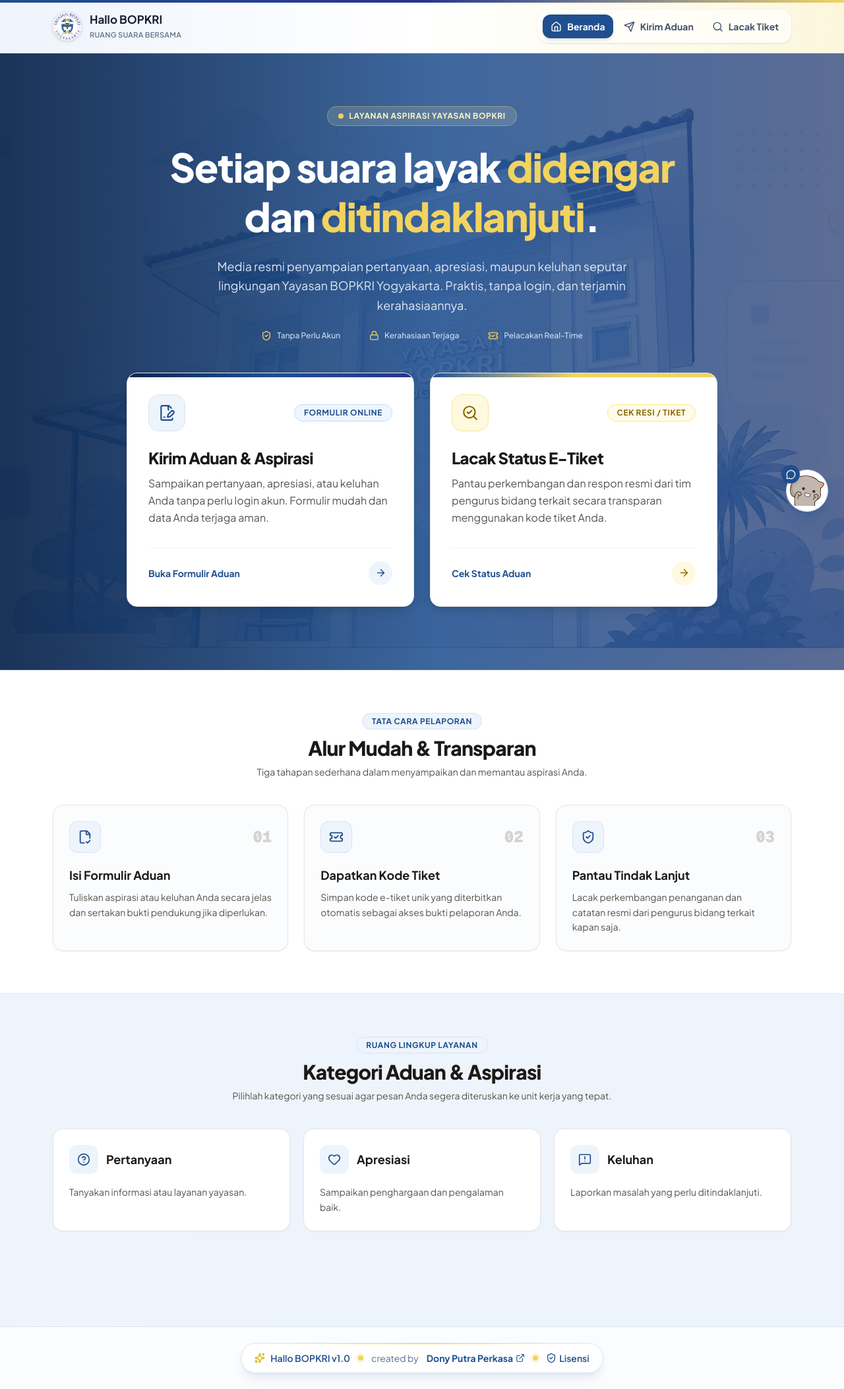
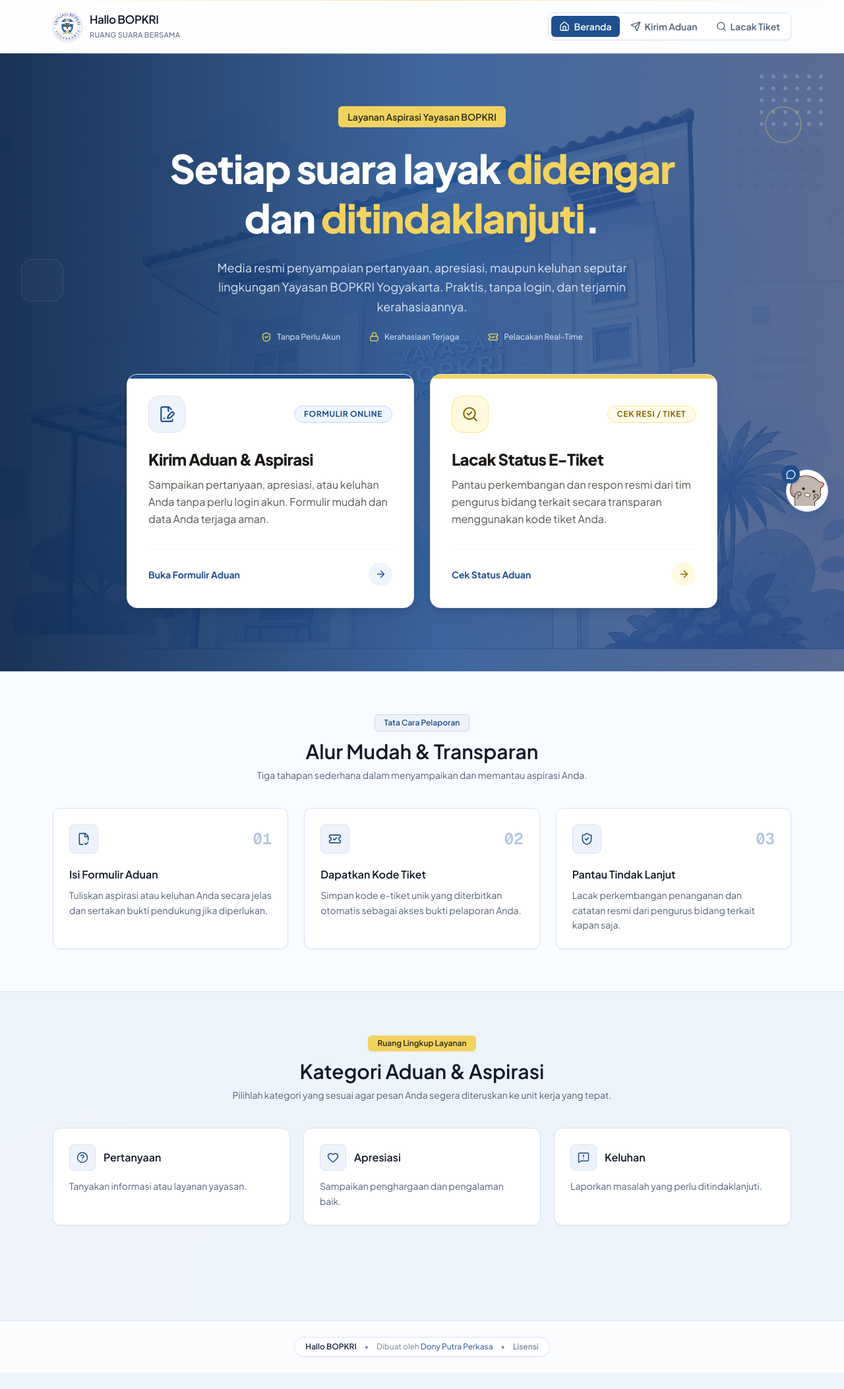
Before and after one commit to donyputraperkasa/hallo-bopkri-fe, a Next.js app: page / in a window 1280 px wide. Shown: the whole page at 66% size. After the commit the page ends 2081 px from the top, so only its background shows below. Built offline with nearby package versions, Linux system fonts and the light colour scheme; no server answers.

Commit message:
adjust UI UX

```diff
--- a/components/layout/brand.tsx
+++ b/components/layout/brand.tsx
@@ -18,10 +18,10 @@
         className="size-11 object-contain drop-shadow-sm transition-transform hover:scale-105"
       />
       <span className="leading-tight">
-        <strong className={`block font-[family-name:var(--font-heading)] text-[17px] ${inverse ? "text-white" : ""}`}>
+        <strong className={`block text-[17px] font-semibold tracking-tight ${inverse ? "text-white" : "text-[#111827]"}`}>
           Hallo BOPKRI
         </strong>
-        <small className={`text-[11px] font-semibold tracking-wide ${inverse ? "text-blue-100" : "text-slate-500"}`}>
+        <small className={`text-[11px] font-medium tracking-wide ${inverse ? "text-blue-100" : "text-[#617089]"}`}>
           RUANG SUARA BERSAMA
         </small>
       </span>
--- a/components/layout/creator-signature.tsx
+++ b/components/layout/creator-signature.tsx
@@ -1,42 +1,72 @@
-import { ExternalLink, ShieldCheck, Sparkles } from "lucide-react";
+type CreatorSignatureProps = {
+  onOpenLicense: () => void;
+  variant?: "floating" | "dashboard";
+};
 
 export function CreatorSignature({
   onOpenLicense,
-}: {
-  onOpenLicense: () => void;
-}) {
+  variant = "floating",
+}: CreatorSignatureProps) {
+  const isDashboard = variant === "dashboard";
+
+  if (isDashboard) {
     return (
-    <div className="group relative isolate flex max-w-full flex-wrap items-center justify-center gap-2 overflow-hidden rounded-full border border-[#d7e4f5] bg-white/90 px-4 py-3 text-xs text-[#60708b] shadow-lg shadow-[#1f4f8f]/10 backdrop-blur-xl transition hover:-translate-y-0.5 hover:border-[#b9cce7] hover:shadow-xl sm:gap-3 sm:px-5 sm:text-sm">
-      <span className="absolute inset-x-8 top-0 h-px bg-gradient-to-r from-transparent via-[#f2d35f] to-transparent" />
-      <span className="flex items-center gap-2 font-semibold text-[#1f4f8f]">
-        <Sparkles className="size-4 text-[#d4a900]" />
-        Hallo BOPKRI v1.0
+      <div className="flex w-full flex-col items-center justify-between gap-2 border-t border-[#dbe5f4] pt-4 text-xs text-[#748299] sm:flex-row">
+        <p className="text-center sm:text-left">
+          © {new Date().getFullYear()}{" "}
+          <span className="font-semibold text-[#1f2a44]">
+            Yayasan BOPKRI Yogyakarta
           </span>
-      <Dot />
-      <span>created by</span>
+          . All rights reserved.
+        </p>
+        <div className="flex items-center gap-2 text-center sm:text-right">
+          <span>
+            Dikembangkan oleh{" "}
             <a
               href="https://portofolio-ku-gold.vercel.app/"
               target="_blank"
               rel="noreferrer"
-        className="inline-flex items-center gap-1 font-bold text-[#1f4f8f] hover:text-[#29328f]"
+              className="text-[#1f4f8f] transition hover:underline"
             >
               Dony Putra Perkasa
-        <ExternalLink className="size-3.5" />
             </a>
-      <Dot />
+          </span>
+          <span>•</span>
           <button
             type="button"
             onClick={onOpenLicense}
-        className="inline-flex items-center gap-1 font-semibold text-[#1f4f8f] hover:text-[#29328f]"
+            className="text-[#64748b] transition hover:text-[#1f4f8f] hover:underline cursor-pointer"
           >
-        <ShieldCheck className="size-4" /> Lisensi
+            Lisensi
+          </button>
+        </div>
+      </div>
+    );
+  }
+
+  return (
+    <div className="flex flex-wrap items-center justify-center gap-x-3 gap-y-1 rounded-full border border-[#dbe5f4] bg-white/90 px-4 py-1.5 text-xs text-[#748299] shadow-xs backdrop-blur-sm">
+      <span className="font-semibold text-[#1f2a44]">Hallo BOPKRI</span>
+      <span>•</span>
+      <span>
+        Dibuat oleh {" "}
+        <a
+          href="https://portofolio-ku-gold.vercel.app/"
+          target="_blank"
+          rel="noreferrer"
+          className="text-[#1f4f8f] transition hover:underline"
+        >
+          Dony Putra Perkasa
+        </a>
+      </span>
+      <span>•</span>
+      <button
+        type="button"
+        onClick={onOpenLicense}
+        className="font-medium text-[#64748b] transition hover:text-[#1f4f8f] hover:underline cursor-pointer"
+      >
+        Lisensi
       </button>
     </div>
   );
 }
-
-function Dot() {
-  return (
-    <span className="size-2 rounded-full bg-[#f2d35f] shadow-[0_0_0_4px_rgba(242,211,95,0.16)]" />
-  );
-}
--- a/components/layout/public-nav.tsx
+++ b/components/layout/public-nav.tsx
@@ -14,7 +14,7 @@
   const pathname = usePathname();
 
   return (
-    <nav className="flex items-center gap-1 rounded-2xl border border-white/70 bg-white/65 p-1.5 shadow-sm backdrop-blur">
+    <nav className="flex items-center gap-1 rounded-lg border border-[#d8e3f4] bg-white/80 p-1 shadow-xs backdrop-blur-md">
       {links.map(([label, href, Icon]) => {
         const active = pathname === href;
         return (
@@ -22,14 +22,14 @@
             key={href}
             href={href}
             aria-label={label}
-            className={`flex items-center gap-2 rounded-xl px-3 py-2 text-sm font-bold ${
+            className={`flex items-center gap-1.5 rounded-md px-3 py-1.5 text-xs sm:text-sm font-semibold transition ${
               active
-                ? "bg-[#1f4f8f] text-white shadow-md"
-                : "text-[#40516e] hover:bg-white hover:text-[#1f4f8f]"
+                ? "bg-[#1f4f8f] text-white shadow-xs"
+                : "text-[#526078] hover:bg-[#eef3fb] hover:text-[#1f4f8f]"
             }`}
           >
-            <Icon size={17} />
-            <span className="hidden md:inline">{label}</span>
+            <Icon size={16} />
+            <span className="hidden sm:inline">{label}</span>
           </Link>
         );
       })}
--- a/components/layout/site-header.tsx
+++ b/components/layout/site-header.tsx
@@ -3,8 +3,8 @@
 
 export function SiteHeader() {
   return (
-    <header className="sticky top-0 z-30 border-b border-[#c8d8ed] bg-gradient-to-r from-[#edf3fb]/95 via-white/95 to-[#fff8d8]/90 backdrop-blur">
-      <span className="absolute inset-x-0 top-0 h-1 bg-gradient-to-r from-[#1f4f8f] via-[#29328f] to-[#f2d35f]" />
+    <header className="sticky top-0 z-30 border-b border-[#d8e3f4] bg-white/90 backdrop-blur-md">
+      <span className="absolute inset-x-0 top-0 h-px bg-gradient-to-r from-transparent via-[#f2d35f]/60 to-transparent" />
       <div className="container flex min-h-20 items-center justify-between gap-4 py-3">
         <Brand />
         <PublicNav />
--- a/components/public/home-action-portal.tsx
+++ b/components/public/home-action-portal.tsx
@@ -1,7 +1,7 @@
 "use client";
 
 import { useState } from "react";
-import { ArrowRight, FileSignature, SearchCheck, Send, Ticket } from "lucide-react";
+import { ArrowRight, FileSignature, SearchCheck } from "lucide-react";
 import { ActionModal } from "./action-modal";
 import { ComplaintForm } from "./complaint-form";
 import { TrackingForm } from "./tracking-form";
@@ -24,10 +24,17 @@
           role="button"
           tabIndex={0}
           onClick={() => setActiveModal("complaint")}
-          onKeyDown={(e) => (e.key === "Enter" || e.key === " ") && setActiveModal("complaint")}
+          onKeyDown={(e) => {
+            if (e.key === "Enter" || e.key === " ") {
+              e.preventDefault();
+              setActiveModal("complaint");
+            }
+          }}
           className="group relative flex flex-col justify-between cursor-pointer overflow-hidden rounded-2xl border border-stone-200 bg-white p-7 text-left shadow-lg transition-all duration-200 hover:-translate-y-1.5 hover:border-[#1f4f8f] hover:shadow-2xl sm:p-8"
         >
-          <span className="absolute inset-x-0 top-0 h-1.5 bg-gradient-to-r from-[#0c264d] via-[#1f4f8f] to-[#29328f]" />
+          {/* Solid Classic Accent Top Border (tanpa gradasi) */}
+          <span className="absolute inset-x-0 top-0 h-1.5 bg-[#1f4f8f]" />
+
           <div>
             <div className="flex items-center justify-between gap-3">
               <span className="grid size-14 place-items-center rounded-2xl bg-[#eef4fb] text-[#1f4f8f] border border-[#d8e3f4] transition-all group-hover:bg-[#1f4f8f] group-hover:text-white group-hover:shadow-md">
@@ -37,15 +44,20 @@
                 Formulir Online
               </span>
             </div>
+
             <h3 className="mt-6 text-2xl font-black tracking-tight text-stone-900 group-hover:text-[#1f4f8f]">
               Kirim Aduan & Aspirasi
             </h3>
+
             <p className="mt-2.5 text-sm sm:text-base leading-relaxed text-stone-600">
               Sampaikan pertanyaan, apresiasi, atau keluhan Anda tanpa perlu login akun. Formulir mudah dan data Anda terjaga aman.
             </p>
           </div>
+
           <div className="mt-8 flex items-center justify-between border-t border-stone-100 pt-5">
-            <span className="text-sm font-bold text-[#1f4f8f]">Buka Formulir Aduan</span>
+            <span className="text-sm font-bold text-[#1f4f8f]">
+              Buka Formulir Aduan
+            </span>
             <span className="grid size-9 place-items-center rounded-full bg-[#eef4fb] text-[#1f4f8f] transition-all group-hover:bg-[#1f4f8f] group-hover:text-white group-hover:translate-x-1">
               <ArrowRight size={17} />
             </span>
@@ -60,10 +72,17 @@
             setTrackTicketCode("");
             setActiveModal("tracking");
           }}
-          onKeyDown={(e) => (e.key === "Enter" || e.key === " ") && setActiveModal("tracking")}
+          onKeyDown={(e) => {
+            if (e.key === "Enter" || e.key === " ") {
+              e.preventDefault();
+              setActiveModal("tracking");
+            }
+          }}
           className="group relative flex flex-col justify-between cursor-pointer overflow-hidden rounded-2xl border border-stone-200 bg-white p-7 text-left shadow-lg transition-all duration-200 hover:-translate-y-1.5 hover:border-[#1f4f8f] hover:shadow-2xl sm:p-8"
         >
-          <span className="absolute inset-x-0 top-0 h-1.5 bg-gradient-to-r from-[#1f4f8f] via-[#f2d35f] to-[#f2d35f]" />
+          {/* Solid Classic Accent Top Border (tanpa gradasi) */}
+          <span className="absolute inset-x-0 top-0 h-1.5 bg-[#f2d35f]" />
+
           <div>
             <div className="flex items-center justify-between gap-3">
               <span className="grid size-14 place-items-center rounded-2xl bg-[#fff9df] text-[#8a6800] border border-[#fae892] transition-all group-hover:bg-[#1f4f8f] group-hover:text-white group-hover:shadow-md">
@@ -73,15 +92,20 @@
                 Cek Resi / Tiket
               </span>
             </div>
+
             <h3 className="mt-6 text-2xl font-black tracking-tight text-stone-900 group-hover:text-[#1f4f8f]">
               Lacak Status E-Tiket
             </h3>
+
             <p className="mt-2.5 text-sm sm:text-base leading-relaxed text-stone-600">
               Pantau perkembangan dan respon resmi dari tim pengurus bidang terkait secara transparan menggunakan kode tiket Anda.
             </p>
           </div>
+
           <div className="mt-8 flex items-center justify-between border-t border-stone-100 pt-5">
-            <span className="text-sm font-bold text-[#1f4f8f]">Cek Status Aduan</span>
+            <span className="text-sm font-bold text-[#1f4f8f]">
+              Cek Status Aduan
+            </span>
             <span className="grid size-9 place-items-center rounded-full bg-[#fff9df] text-[#8a6800] transition-all group-hover:bg-[#1f4f8f] group-hover:text-white group-hover:translate-x-1">
               <ArrowRight size={17} />
             </span>
@@ -89,7 +113,7 @@
         </div>
       </div>
 
-      {/* Banner Tiket Terakhir jika baru saja kirim dan modal tertutup */}
+      {/* Banner Tiket Terakhir jika ada */}
       <RecentTicketBanner onTrack={handleTrackFromBanner} />
 
       {/* Modal 1: Formulir Pengaduan */}
@@ -98,7 +122,7 @@
         onClose={() => setActiveModal(null)}
         title="Formulir Aspirasi & Aduan"
         subtitle="Yayasan BOPKRI Yogyakarta · Kerahasiaan Terjaga"
-        icon={Send}
+        icon={FileSignature}
         maxWidth="3xl"
       >
         <ComplaintForm />
@@ -108,12 +132,12 @@
       <ActionModal
         isOpen={activeModal === "tracking"}
         onClose={() => setActiveModal(null)}
-        title="Pelacakan Status E-Tiket"
-        subtitle="Cek tahapan penanganan dan jawaban resmi"
-        icon={Ticket}
+        title="Lacak Status Aduan"
+        subtitle="Masukkan nomor tiket untuk melihat perkembangan tindak lanjut"
+        icon={SearchCheck}
         maxWidth="2xl"
       >
-        <TrackingForm initialTicket={trackTicketCode} key={trackTicketCode} />
+        <TrackingForm initialTicket={trackTicketCode} />
       </ActionModal>
     </>
   );
--- a/components/public/public-alur.tsx
+++ b/components/public/public-alur.tsx
@@ -2,16 +2,16 @@
 
 export function PublicAlur() {
   return (
-    <section className="border-b border-stone-200/80 bg-white py-14 sm:py-16">
+    <section className="border-b border-[#d8e3f4] bg-[#f8fbff] py-14 sm:py-16">
       <div className="container">
         <div className="mx-auto max-w-2xl text-center">
-          <span className="rounded-full bg-[#eef4fb] px-3.5 py-1 text-xs font-bold tracking-wider text-[#1f4f8f] uppercase border border-[#d8e3f4]">
+          <span className="inline-flex items-center rounded-md bg-[#eef3fb] px-3.5 py-1 text-xs font-semibold text-[#1f4f8f] border border-[#c9d5ec]">
             Tata Cara Pelaporan
           </span>
-          <h2 className="mt-3 text-2xl font-extrabold tracking-tight text-stone-900 sm:text-3xl">
+          <h2 className="mt-3 text-2xl font-semibold tracking-normal text-[#111827] sm:text-3xl">
             Alur Mudah & Transparan
           </h2>
-          <p className="mt-2 text-sm text-stone-600">
+          <p className="mt-2 text-sm text-[#526078]">
             Tiga tahapan sederhana dalam menyampaikan dan memantau aspirasi Anda.
           </p>
         </div>
@@ -20,37 +20,37 @@
           {[
             {
               icon: FileCheck2,
-              step: "1",
+              step: "01",
               title: "Isi Formulir Aduan",
               text: "Tuliskan aspirasi atau keluhan Anda secara jelas dan sertakan bukti pendukung jika diperlukan.",
             },
             {
               icon: TicketCheck,
-              step: "2",
+              step: "02",
               title: "Dapatkan Kode Tiket",
               text: "Simpan kode e-tiket unik yang diterbitkan otomatis sebagai akses bukti pelaporan Anda.",
             },
             {
               icon: ShieldCheck,
-              step: "3",
+              step: "03",
               title: "Pantau Tindak Lanjut",
               text: "Lacak perkembangan penanganan dan catatan resmi dari pengurus bidang terkait kapan saja.",
             },
           ].map(({ icon: StepIcon, step, title, text }) => (
             <div
               key={step}
-              className="relative rounded-2xl border border-stone-200 bg-[#fbfcfd] p-6 text-left shadow-xs transition hover:border-[#1f4f8f]/40 hover:bg-white hover:shadow-md"
+              className="relative rounded-xl border border-[#d8e3f4] bg-white p-6 text-left shadow-xs transition hover:border-[#1f4f8f]/50 hover:shadow-sm"
             >
               <div className="flex items-center justify-between">
-                <span className="grid size-12 place-items-center rounded-xl bg-[#eef4fb] text-[#1f4f8f] border border-[#d8e3f4]">
-                  <StepIcon size={22} />
+                <span className="grid size-11 place-items-center rounded-lg bg-[#eef3fb] text-[#1f4f8f] border border-[#d8e3f4]">
+                  <StepIcon size={20} />
                 </span>
-                <span className="font-mono text-2xl font-black text-stone-300">
-                  0{step}
+                <span className="font-mono text-2xl font-semibold text-[#b0c4de]">
+                  {step}
                 </span>
               </div>
-              <h3 className="mt-5 text-lg font-bold text-stone-900">{title}</h3>
-              <p className="mt-2 text-sm leading-relaxed text-stone-600">{text}</p>
+              <h3 className="mt-5 text-base font-semibold text-[#111827]">{title}</h3>
+              <p className="mt-2 text-sm leading-relaxed text-[#526078]">{text}</p>
             </div>
           ))}
         </div>
--- a/components/public/public-hero.tsx
+++ b/components/public/public-hero.tsx
@@ -3,16 +3,45 @@
 
 export function PublicHero() {
   return (
-    <section className="hero-building relative">
-      <div className="container pt-16 pb-20 sm:pt-20 sm:pb-24 text-white">
+    <section className="hero-building relative overflow-hidden text-white">
+      {/* Ornamen dekoratif sudut: dot matrix kanan atas */}
+      <div
+        aria-hidden="true"
+        className="pointer-events-none absolute top-8 right-8 hidden md:block opacity-20"
+      >
+        <div className="grid grid-cols-6 gap-3">
+          {Array.from({ length: 30 }).map((_, i) => (
+            <span key={i} className="size-1.5 rounded-full bg-white" />
+          ))}
+        </div>
+      </div>
+
+      {/* Ornamen cincin aksen emas kanan atas */}
+      <div
+        aria-hidden="true"
+        className="pointer-events-none absolute top-20 right-16 hidden md:block size-14 rounded-full border-2 border-[#f2d35f]/30"
+      />
+
+      {/* Ornamen aksen kotak halus di kiri */}
+      <div
+        aria-hidden="true"
+        className="pointer-events-none absolute top-1/3 left-8 hidden md:block size-16 rounded-2xl border border-white/10 bg-white/[0.02]"
+      />
+
+      {/* Garis aksen emas horizontal di atas */}
+      <div
+        aria-hidden="true"
+        className="pointer-events-none absolute inset-x-0 top-0 h-px bg-gradient-to-r from-transparent via-[#f2d35f]/50 to-transparent"
+      />
+
+      <div className="container relative z-10 pt-16 pb-20 sm:pt-20 sm:pb-24 text-white">
         {/* Header & Deskripsi Beranda (Tengah / Simetris Klasik) */}
         <div className="mx-auto max-w-3xl text-center">
-          <div className="inline-flex items-center gap-2 rounded-full border border-[#f2d35f]/40 bg-[#fff4bd]/15 px-4 py-1.5 text-xs font-bold uppercase tracking-wider text-[#fff4bd] backdrop-blur-xs">
-            <span className="size-2 rounded-full bg-[#f2d35f]" />
+          <span className="inline-flex items-center rounded-md bg-[#f2d35f] px-3.5 py-1.5 text-xs sm:text-sm font-semibold text-[#2d2a16] shadow-xs">
             Layanan Aspirasi Yayasan BOPKRI
-          </div>
+          </span>
 
-          <h1 className="mt-6 text-3xl font-black leading-tight tracking-tight sm:text-5xl lg:text-6xl">
+          <h1 className="mt-6 text-3xl font-black leading-tight tracking-tight text-white sm:text-5xl lg:text-6xl">
             Setiap suara layak{" "}
             <span className="text-[#f2d35f]">didengar</span>
             <br className="hidden sm:inline" /> dan{" "}
--- a/components/public/public-kategori.tsx
+++ b/components/public/public-kategori.tsx
@@ -4,13 +4,13 @@
   return (
     <section className="container py-14 sm:py-16">
       <div className="mx-auto max-w-2xl text-center">
-        <span className="rounded-full bg-[#eef4fb] px-3.5 py-1 text-xs font-bold tracking-wider text-[#1f4f8f] uppercase border border-[#d8e3f4]">
+        <span className="inline-flex items-center rounded-md bg-[#f2d35f] px-3.5 py-1 text-xs font-semibold text-[#2d2a16] shadow-xs">
           Ruang Lingkup Layanan
         </span>
-        <h2 className="mt-3 text-2xl font-extrabold tracking-tight text-stone-900 sm:text-3xl">
+        <h2 className="mt-3 text-2xl font-semibold tracking-normal text-[#111827] sm:text-3xl">
           Kategori Aduan & Aspirasi
         </h2>
-        <p className="mt-2 text-sm text-stone-600">
+        <p className="mt-2 text-sm text-[#526078]">
           Pilihlah kategori yang sesuai agar pesan Anda segera diteruskan ke unit kerja yang tepat.
         </p>
       </div>
@@ -19,15 +19,15 @@
         {CATEGORIES.map(({ value, label, description, icon: Icon }) => (
           <article
             key={value}
-            className="group rounded-2xl border border-stone-200 bg-white p-6 shadow-xs transition hover:-translate-y-1 hover:border-[#1f4f8f]/40 hover:shadow-lg"
+            className="group rounded-xl border border-[#d8e3f4] bg-white p-5 sm:p-6 shadow-xs transition hover:border-[#1f4f8f]/40 hover:shadow-sm"
           >
             <div className="flex items-center gap-3">
-              <span className="grid size-11 place-items-center rounded-xl bg-[#eef4fb] text-[#1f4f8f] group-hover:bg-[#1f4f8f] group-hover:text-white transition-colors">
-                <Icon size={20} />
+              <span className="grid size-10 place-items-center rounded-lg bg-[#eef3fb] text-[#1f4f8f] border border-[#d8e3f4] group-hover:bg-[#1f4f8f] group-hover:text-white transition">
+                <Icon size={18} />
               </span>
-              <h3 className="text-lg font-bold text-stone-900">{label}</h3>
+              <h3 className="text-base font-semibold text-[#111827]">{label}</h3>
             </div>
-            <p className="mt-4 text-sm leading-relaxed text-stone-600">
+            <p className="mt-3 text-sm leading-relaxed text-[#526078]">
               {description}
             </p>
           </article>
```
Also changed, not shown: app/kirim-aduan/page.tsx (+27 -20 lines), app/lacak-aduan/page.tsx (+27 -20 lines), components/public/action-modal.tsx (+16 -7 lines), components/public/recent-ticket-banner.tsx (+8 -8 lines), public/landing-dashboard-pattern.svg (added). Lines whose indentation alone changed are shown as unchanged.
